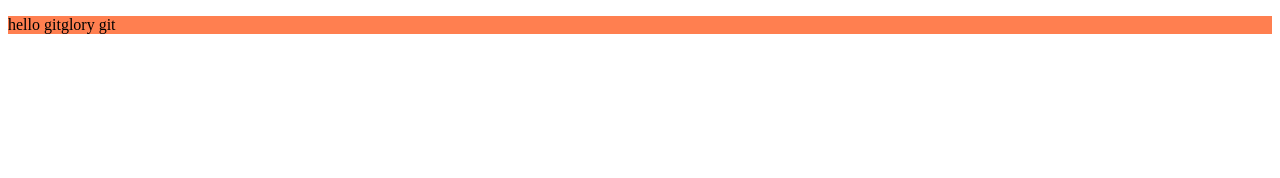
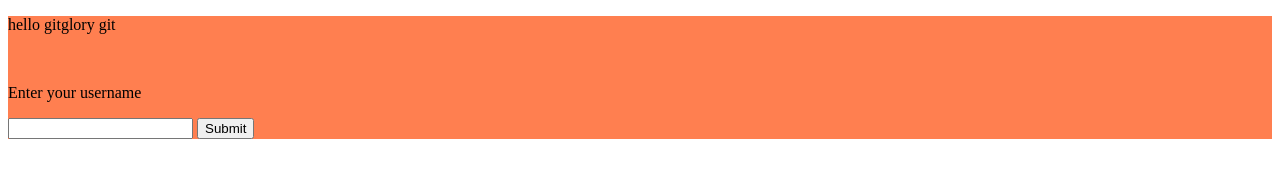
Before and after one commit to Mohammed-Dekkers/gitOne, a plain HTML site: page index.html in a window 1280 px wide. Drawn offline with Linux system fonts and the light colour scheme.

Commit message:
add a form into index page

```diff
--- a/index.html
+++ b/index.html
@@ -9,6 +9,12 @@
   <body>
     <div>
       <p>hello git<span>glory git</span></p>
+      <br />
+      <form>
+        <p>Enter your username</p>
+        <input type="text">
+        <button type="submit">Submit</button>
+      </form>
     </div>
   </body>
 </html>
```
